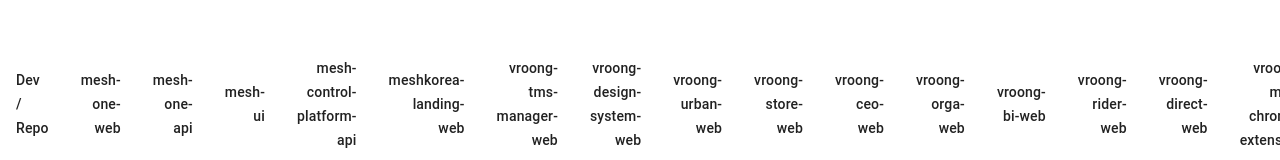
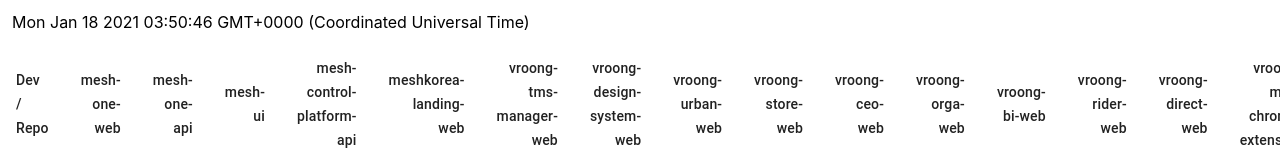
Before and after one commit to minseoksuh/review-count-proto, a React (Create React App) app: page / in a window 1280 px wide. Shown: the top 160 px of the page. Built offline with nearby package versions, Linux system fonts and the light colour scheme; no server answers.

Commit message:
feat: 날짜 추가

```diff
--- a/src/Wrapper.js
+++ b/src/Wrapper.js
@@ -71,6 +71,9 @@
 
   return (
     <div style={{ margin: "auto" }}>
+      <span style={{ position: "absolute", top: "12px", left: "12px" }}>
+        {new Date().toString()}
+      </span>
       <Table className={classes.table} aria-label="simple table">
         <TableHead>
           <TableRow>
```
Also changed, not shown: 1 other file (tests, documents, lock files or other folders).
